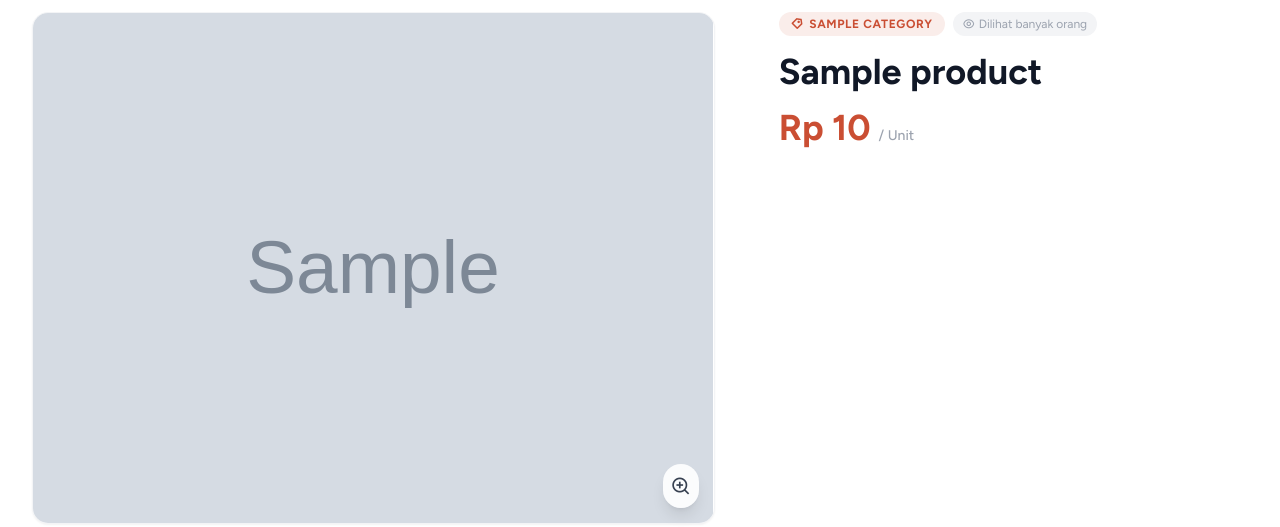
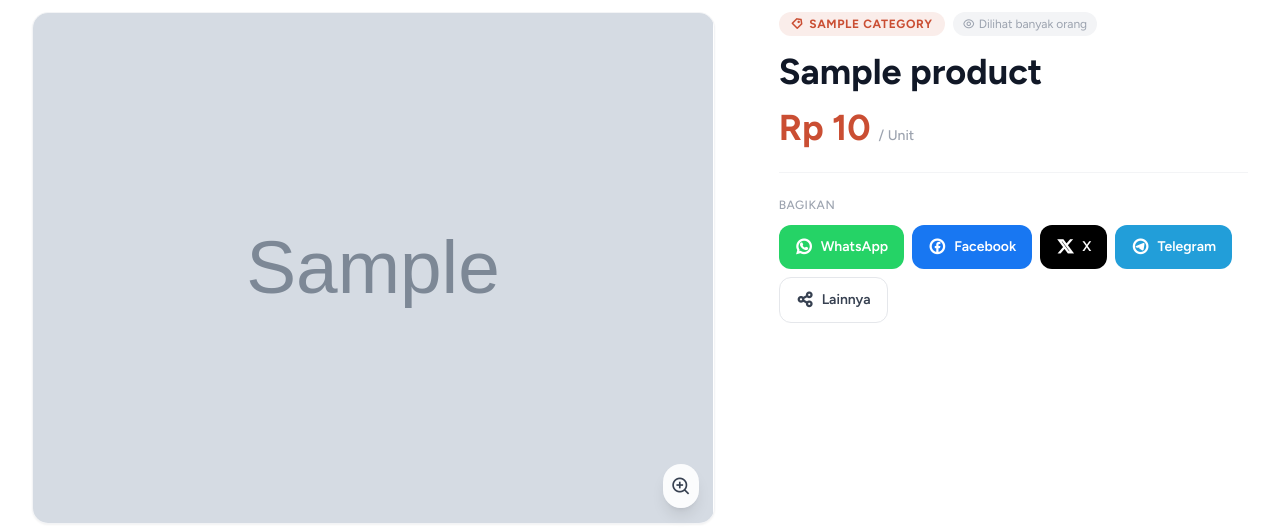
Before and after one commit to edipurwanto1988/pu-pr, a Laravel app: template resources/views/frontend/produk-detail.blade.php in a window 1280 px wide. Shown: the part 146-673 px from the top of the page. Run offline with Laravel 12, Linux system fonts and the light colour scheme; data comes from the database, SQL or seed files in the repository; the template is opened without the code that fills it: most values are stand-ins (such as "Sample title", 1, 10 or a date in 2020); grey boxes marked "Sample" are stand-in pictures; style sheets or scripts are compiled from the project's sources; some libraries are stand-ins or nearby versions.

Commit message:
feat: add share buttons to product detail page

```diff
--- a/resources/views/frontend/produk-detail.blade.php
+++ b/resources/views/frontend/produk-detail.blade.php
@@ -111,6 +111,31 @@
                                 <span class="text-lg font-bold text-gray-500 italic">Harga Hubungi Penjual</span>
                             </div>
                         @endif
+
+                        @php
+                            $shareUrl = route('produk.detail', $product->slug);
+                            $shareText = 'Lihat ' . $product->name . ' dari ' . ($product->umkmProfile?->business_name ?? 'PUPR') . ' di PUPR Pekanbaru';
+                        @endphp
+                        <div class="pt-6 border-t border-gray-100">
+                            <p class="text-xs text-gray-400 font-medium uppercase tracking-wider mb-3">Bagikan</p>
+                            <div class="flex flex-wrap gap-2">
+                                <a href="https://wa.me/?text={{ urlencode($shareText . ' ' . $shareUrl) }}" target="_blank" rel="noopener" class="inline-flex items-center gap-2 px-4 py-2 rounded-xl bg-[#25D366] hover:bg-[#1fb855] text-white text-sm font-semibold transition-colors">
+                                    <i class="ri-whatsapp-line text-lg"></i> WhatsApp
+                                </a>
+                                <a href="https://www.facebook.com/sharer/sharer.php?u={{ urlencode($shareUrl) }}" target="_blank" rel="noopener" class="inline-flex items-center gap-2 px-4 py-2 rounded-xl bg-[#1877F2] hover:bg-[#0f63d4] text-white text-sm font-semibold transition-colors">
+                                    <i class="ri-facebook-circle-line text-lg"></i> Facebook
+                                </a>
+                                <a href="https://twitter.com/intent/tweet?text={{ urlencode($shareText) }}&url={{ urlencode($shareUrl) }}" target="_blank" rel="noopener" class="inline-flex items-center gap-2 px-4 py-2 rounded-xl bg-black hover:bg-gray-800 text-white text-sm font-semibold transition-colors">
+                                    <i class="ri-twitter-x-line text-lg"></i> X
+                                </a>
+                                <a href="https://t.me/share/url?url={{ urlencode($shareUrl) }}&text={{ urlencode($shareText) }}" target="_blank" rel="noopener" class="inline-flex items-center gap-2 px-4 py-2 rounded-xl bg-[#229ED9] hover:bg-[#1b8bc2] text-white text-sm font-semibold transition-colors">
+                                    <i class="ri-telegram-line text-lg"></i> Telegram
+                                </a>
+                                <button type="button" onclick="shareProduct()" class="inline-flex items-center gap-2 px-4 py-2 rounded-xl border border-gray-200 text-gray-700 hover:bg-gray-50 text-sm font-semibold transition-colors">
+                                    <i class="ri-share-line text-lg"></i> Lainnya
+                                </button>
+                            </div>
+                        </div>
 
 
                     </div>
@@ -416,8 +441,8 @@ function switchImage(src, btn) {
 function shareProduct() {
     if (navigator.share) {
         navigator.share({
-            title: '{{ $product->name }}',
-            text: 'Lihat produk {{ $product->name }} dari {{ $product->umkmProfile?->business_name }} di PUPR Pekanbaru',
+            title: {!! json_encode($product->name) !!},
+            text: {!! json_encode($shareText) !!},
             url: window.location.href,
         }).catch(console.error);
     } else {
```
Also changed, not shown: 5 other files.
